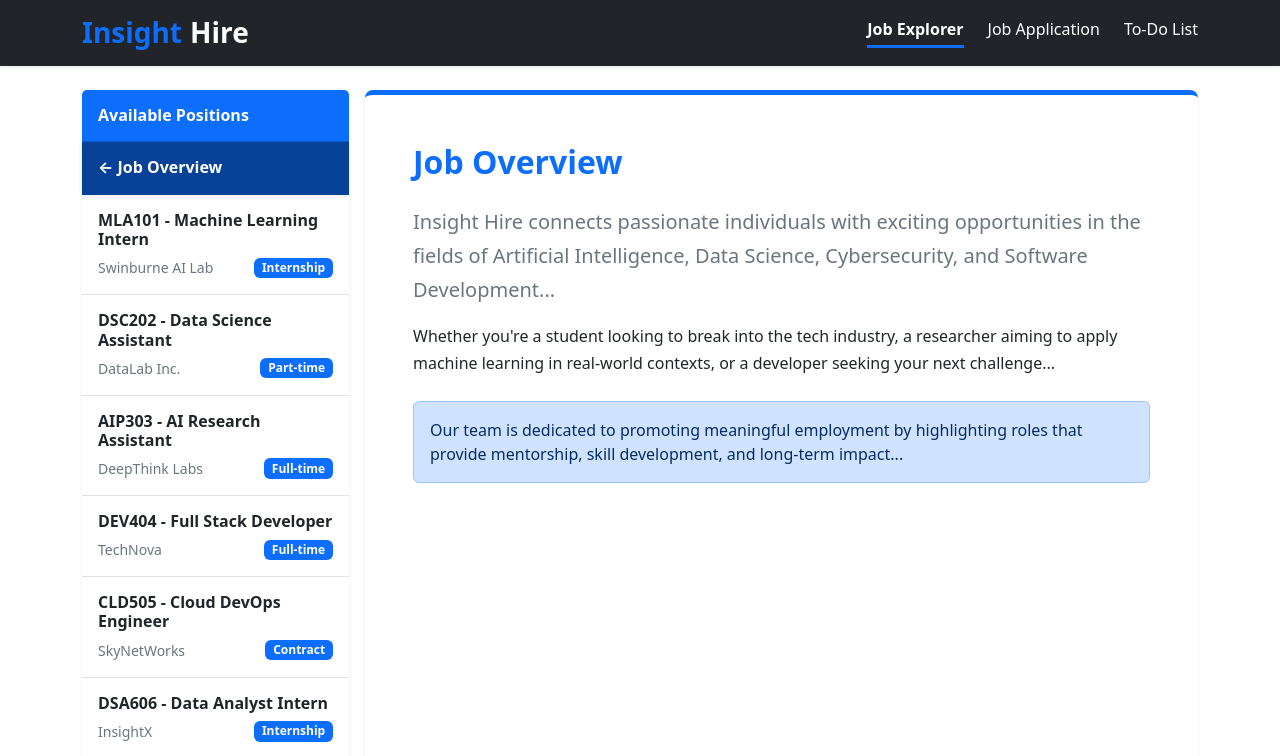
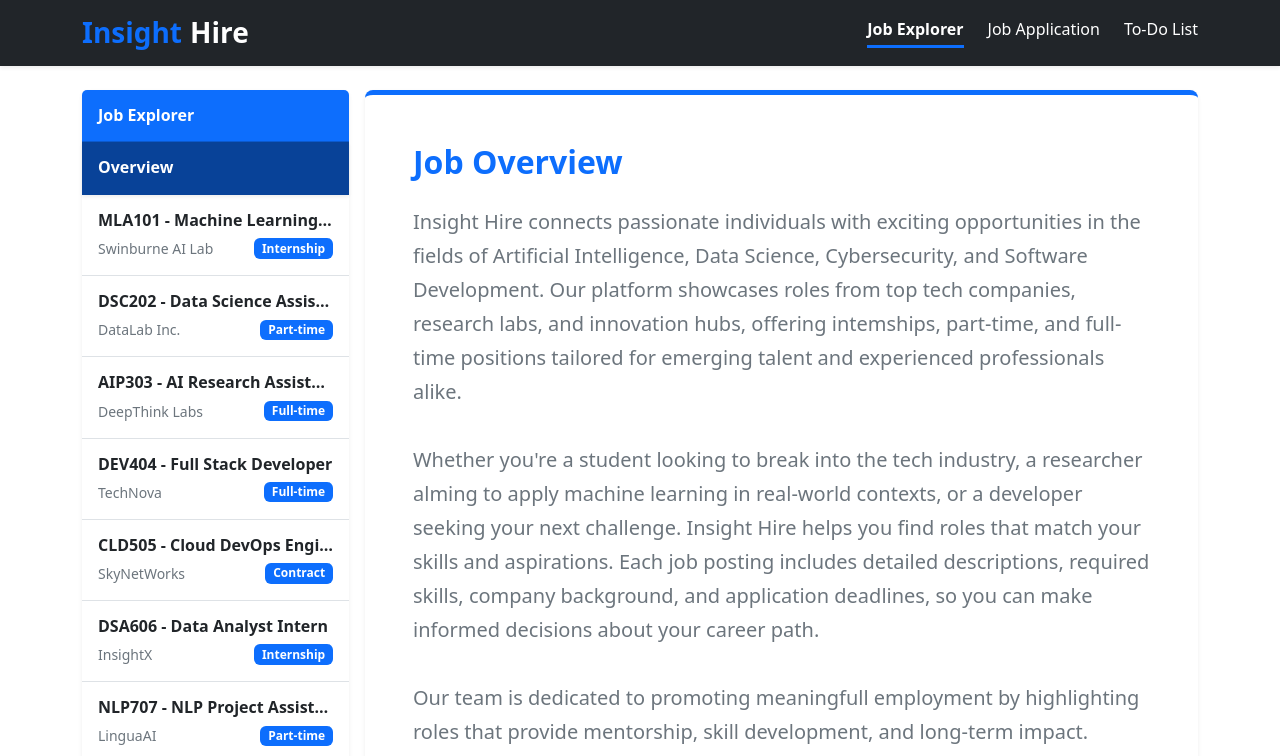
Before and after one commit to Quynh-Trang12/asm2, a Vue app: page /jobs in a window 1280 px wide. Shown: the top 756 px of the page. Built offline with nearby package versions, Linux system fonts and the light colour scheme.

Commit message:
version 1.7 - sticky sidebar

```diff
--- a/src/App.vue
+++ b/src/App.vue
@@ -56,8 +56,6 @@
 </script>
 
 <style>
-/* Global styles can go here, but Bootstrap handles most of what we need.
-   We keep it clean! */
 body {
   background-color: #f8f9fa; /* Very light gray to make white cards pop */
 }
--- a/src/components/applications/ApplicationForm.vue
+++ b/src/components/applications/ApplicationForm.vue
@@ -114,13 +114,13 @@ const validateField = (field, value, formState) => {
   // Clear the error for this field before re-evaluating
   delete errors[field]
 
-  // 1. Check if the field is empty
+  // Check if the field is empty
   if (!value || (typeof value === 'string' && !value.trim())) {
     errors[field] = 'This field is required.'
     return
   }
 
-  // 2. Apply specific RegEx rules based on the field name
+  // Apply specific RegEx rules based on the field name
   switch (field) {
     case 'firstName':
     case 'lastName':
--- a/src/components/applications/FieldsetAccount.vue
+++ b/src/components/applications/FieldsetAccount.vue
@@ -73,6 +73,11 @@
 </template>
 
 <script setup>
+/**
+ * @file FieldsetAccount.vue
+ * @description Encapsulates the Account Details section of the application form.
+ */
+
 //-----------------------------------------------
 // STATE & EMITS
 //-----------------------------------------------
--- a/src/components/applications/FieldsetAddress.vue
+++ b/src/components/applications/FieldsetAddress.vue
@@ -93,6 +93,11 @@
 </template>
 
 <script setup>
+/**
+ * @file FieldsetAddress.vue
+ * @description Encapsulates the Address & Contact section of the application form.
+ */
+
 //-----------------------------------------------
 // STATE & EMITS
 //-----------------------------------------------
--- a/src/components/applications/FieldsetPersonal.vue
+++ b/src/components/applications/FieldsetPersonal.vue
@@ -57,6 +57,11 @@
 </template>
 
 <script setup>
+/**
+ * @file FieldsetPersonal.vue
+ * @description Encapsulates the Personal Information section of the application form.
+ */
+
 //-----------------------------------------------
 // STATE & EMITS
 //-----------------------------------------------
--- a/src/components/jobs/JobDetail.vue
+++ b/src/components/jobs/JobDetail.vue
@@ -1,5 +1,5 @@
 <template>
-  <article v-if="job" class="job-detail card shadow-sm border-0 flex-grow-1">
+  <article v-if="job" class="job-detail card shadow-sm border-0">
     <div class="card-body p-4 p-md-5">
       <header class="mb-4 pb-4 border-bottom">
         <h2 class="card-title text-primary fw-bold mb-2">
@@ -123,11 +123,7 @@
     </div>
   </article>
 
-  <div
-    v-else
-    class="alert alert-danger d-flex align-items-center p-4 shadow-sm flex-grow-1"
-    role="alert"
-  >
+  <div v-else class="alert alert-danger d-flex align-items-center p-4 shadow-sm" role="alert">
     <div>
       <h5 class="alert-heading fw-bold mb-2">Position Not Found</h5>
       <p class="mb-0">
--- a/src/components/jobs/JobList.vue
+++ b/src/components/jobs/JobList.vue
@@ -6,7 +6,7 @@
       exact-active-class="active shadow-sm"
     >
       <div class="d-flex align-items-center">
-        <h6 class="mb-0 fw-bold w-100">← Job Overview</h6>
+        <h6 class="mb-0 fw-bold w-100">Overview</h6>
       </div>
     </router-link>
 
--- a/src/components/jobs/JobListItem.vue
+++ b/src/components/jobs/JobListItem.vue
@@ -4,14 +4,20 @@
     class="job-list-item list-group-item list-group-item-action p-3 transition-all"
     active-class="active shadow-sm border-primary text-white"
   >
-    <h6 class="mb-1 fw-bold">{{ job.job_id }} - {{ job.job_title }}</h6>
+    <h6 class="mb-1 fw-bold text-truncate" :title="`${job.job_id} - ${job.job_title}`">
+      {{ job.job_id }} - {{ job.job_title }}
+    </h6>
 
-    <div class="d-flex justify-content-between align-items-center mt-2">
-      <small :class="$route.params.id === job.job_id ? 'text-white' : 'text-secondary'">
+    <div class="d-flex justify-content-between align-items-center mt-2 gap-2">
+      <small
+        class="text-truncate"
+        :class="$route.params.id === job.job_id ? 'text-white' : 'text-secondary'"
+        :title="job.company"
+      >
         {{ job.company }}
       </small>
       <span
-        class="badge"
+        class="badge text-nowrap"
         :class="$route.params.id === job.job_id ? 'bg-light text-primary' : 'bg-primary'"
       >
         {{ job.employment_type }}
--- a/src/components/jobs/JobOverview.vue
+++ b/src/components/jobs/JobOverview.vue
@@ -1,22 +1,27 @@
 <template>
-  <article class="job-overview card shadow-sm flex-grow-1">
+  <article class="job-overview card shadow-sm">
     <div class="card-body p-4 p-md-5">
       <h2 class="card-title text-primary mb-4 fw-bold">Job Overview</h2>
 
       <p class="card-text lead text-secondary">
         Insight Hire connects passionate individuals with exciting opportunities in the fields of
-        Artificial Intelligence, Data Science, Cybersecurity, and Software Development...
+        Artificial Intelligence, Data Science, Cybersecurity, and Software Development. Our platform
+        showcases roles from top tech companies, research labs, and innovation hubs, offering
+        intemships, part-time, and full- time positions tailored for emerging talent and experienced
+        professionals alike.
+        <br />
+        <br />
+        Whether you're a student looking to break into the tech industry, a researcher alming to
+        apply machine learning in real-world contexts, or a developer seeking your next challenge.
+        Insight Hire helps you find roles that match your skills and aspirations. Each job posting
+        includes detailed descriptions, required skills, company background, and application
+        deadlines, so you can make informed decisions about your career path.
+        <br />
+        <br />
+        Our team is dedicated to promoting meaningfull employment by highlighting roles that provide
+        mentorship, skill development, and long-term impact. Explore the job list on the left to
+        view details of each opportunity, and start building your future today.
       </p>
-
-      <p class="card-text mt-3">
-        Whether you're a student looking to break into the tech industry, a researcher aiming to
-        apply machine learning in real-world contexts, or a developer seeking your next challenge...
-      </p>
-
-      <div class="alert alert-primary mt-4 mb-0" role="alert">
-        Our team is dedicated to promoting meaningful employment by highlighting roles that provide
-        mentorship, skill development, and long-term impact...
-      </div>
     </div>
   </article>
 </template>
--- a/src/views/JobExplorer.vue
+++ b/src/views/JobExplorer.vue
@@ -1,17 +1,17 @@
 <template>
   <div class="job-explorer-container container my-3">
-    <div class="row g-3">
-      <aside class="col-12 col-md-4 col-lg-3 d-flex flex-column">
-        <div class="card shadow-sm border-0 flex-grow-1">
+    <div class="row g-3 align-items-start">
+      <aside class="col-12 col-md-4 col-lg-3 sticky-sidebar">
+        <div class="card shadow-sm border-0">
           <div class="card-header bg-primary text-white py-3">
-            <h5 class="mb-0 fw-bold fs-6">Available Positions</h5>
+            <h5 class="mb-0 fw-bold fs-6">Job Explorer</h5>
           </div>
 
           <JobList />
         </div>
       </aside>
 
-      <main class="col-12 col-md-8 col-lg-9 d-flex flex-column">
+      <main class="col-12 col-md-8 col-lg-9">
         <router-view />
       </main>
     </div>
@@ -31,4 +31,11 @@ import JobList from '../components/jobs/JobList.vue'
 .job-explorer-container {
   min-height: 70vh;
 }
+
+/* Sticky Sidebar Pattern */
+.sticky-sidebar {
+  position: sticky;
+  top: 0; /* Keeps the sidebar perfectly in view as you scroll down long job descriptions */
+  z-index: 10;
+}
 </style>
```
